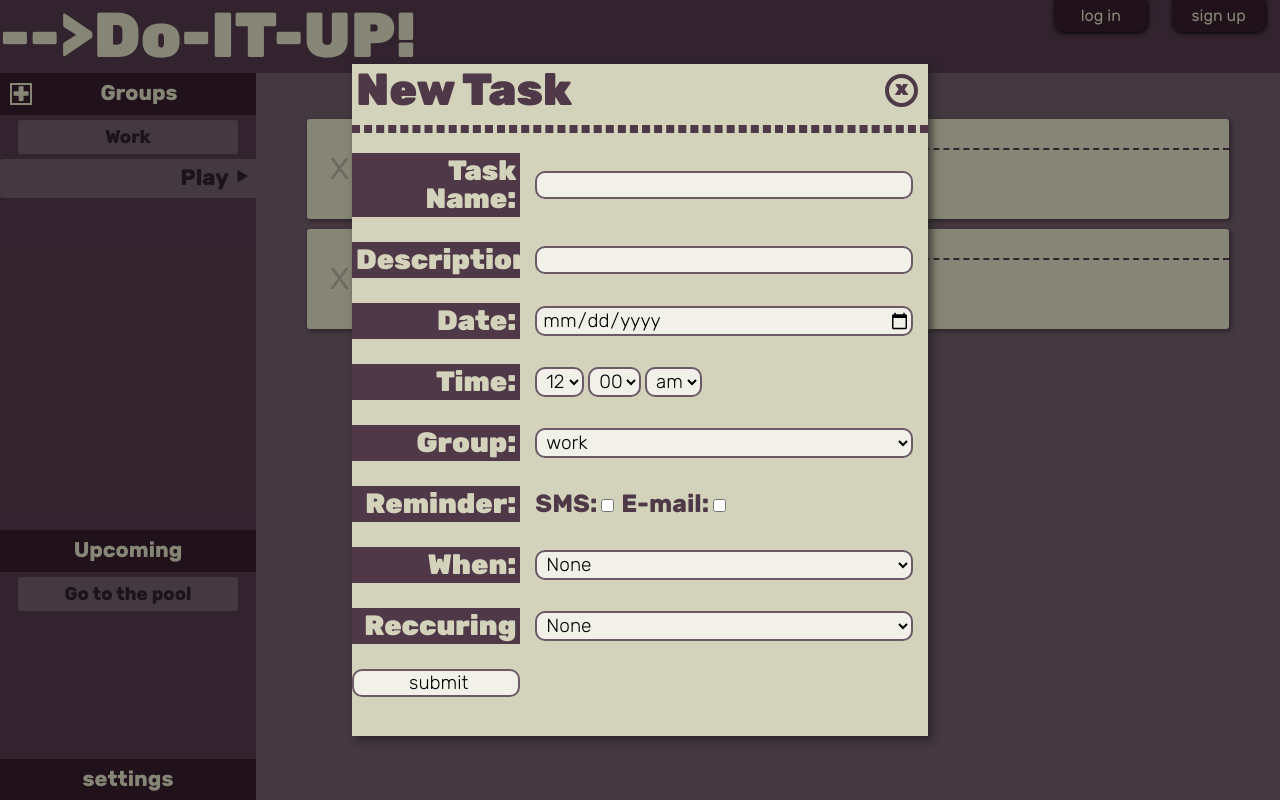
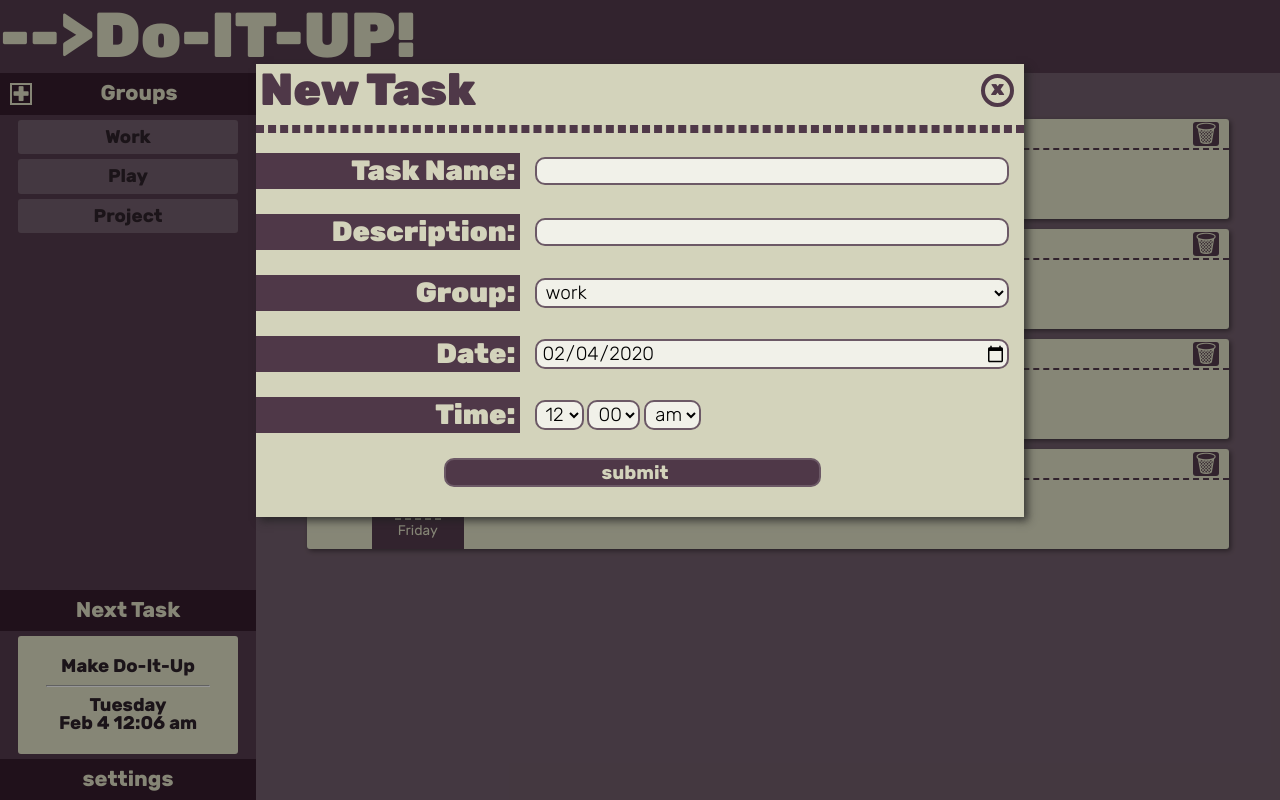
Before and after one commit to Y0ss-Please/doitup, a website with bundled scripts: page public/index.html in a window 1280 px wide. Both pictures are taken after a click on the element "+ New Task". Built offline with nearby package versions, Linux system fonts and the light colour scheme; files whose address does not match are found by name.

Commit message:
simplified new task entry

```diff
--- a/public/css/styles.css
+++ b/public/css/styles.css
@@ -139,8 +139,17 @@ html, body {
     scale: 1;
 }
 
-.upcoming-container {
-    flex: 2;
+.upcoming {
+    margin: 5px auto;
+    padding: 8px;
+    width: 80%;
+    font-family: 'rubik-bold';
+    font-size: calc(12px + 0.5vw);
+    color: #2b1f27;
+    background-color: var(--light-brown);
+    text-align: center;
+    cursor: pointer;
+    border-radius: 3px;
 }
 
 .header {
@@ -177,6 +186,7 @@ html, body {
     flex: 4;
     width: 65vw;
     background-color: var(--light-bg);
+    overflow: auto;
 }
 
 .add-task {
@@ -228,6 +238,22 @@ html, body {
     width: 90%;
     box-shadow: 2px 2px 5px rgba(0, 0, 0, 0.418);
     border-radius: 3px;
+}
+
+.remove-task {
+    float: right;
+    background-color: var(--middle-bg);
+    color: var(--light-brown);
+    margin-right: 10px;
+    border-radius: 3px;
+    padding: 0 2px 0 2px;
+    transform: translateY(-2px);
+    cursor: pointer;
+}
+
+.remove-task:hover {
+    scale: 1.1;
+    background-color: var(--light-bg);
 }
 
 .empty {
@@ -301,8 +327,8 @@ html, body {
 
 .overlay-container {
     margin: 0 auto;
-    width: 50%;
-    height: 100%;
+    width: 60vw;
+    max-height: 100%;
     background-color: var(--light-brown);
     box-shadow: 4px 4px 8px rgba(31, 31, 31, 0.712);
     overflow: auto;
@@ -349,7 +375,7 @@ html, body {
 
 .overlay-form {
     display: grid;
-    grid-template-columns: 30% 1fr;
+    grid-template-columns: 35% 1fr;
     column-gap: 15px;
     row-gap: 25px;
     margin: 15px 15px 30px 0;
@@ -383,8 +409,23 @@ html, body {
     background-color: rgb(250, 250, 244);
 }
 
-.reminder-tag {
+.overlay-checkbox {
     font-size: 25px;
     font-family: 'rubik-bold';
     color: var(--middle-bg);
 }
+
+.overlay-form .submit {
+    margin: 0 auto;
+    grid-column: 1 /span 2;
+    width: 50%;
+    font-family: 'rubik-bold';
+    background-color: var(--middle-bg);
+    color: var(--light-brown);
+}
+
+.overlay-form .submit:hover {
+    scale: 1.02;
+    background-color: var(--light-bg);
+    color: var(--light-brown);
+}
--- a/public/index.html
+++ b/public/index.html
@@ -13,17 +13,17 @@
                 <div class="logo">
                     -->Do-IT-UP!
                 </div>
-                <div class="in-btn">sign up</div>
-                <div class="in-btn">log in</div>
+                <!--<div class="in-btn">sign up</div>-->
+                <!--<div class="in-btn">log in</div>-->
             </div>
             <div class="flex-container">
                 <div class="left-menu">
                     <div class="groups-container">
                     </div>
                     <div class="upcoming-container">
-                        <div class="header">Upcoming</div>
+                        <div class="header">Next Task</div>
                         <div class="upcoming">
-                            <div class="groups">Go to the pool</div>
+                            <div id="upcoming" class="upcoming"></div>
                         </div>
                     </div>
                     <div class="settings">
--- a/public/modules/DOM_manipulation.js
+++ b/public/modules/DOM_manipulation.js
@@ -6,25 +6,27 @@ export function renderDOM(tasks, groups) {
     renderGroups(groups);
 }
 
-export function renderOverlay(string) {
+export function renderOverlay(type,groups) {
     // Clear the overlay
     const container = document.querySelector('.overlay-container');
     container.innerHTML = `<div id="overlay-close" class="overlay-close">x</div>`;
 
-    if (string == 'newTask') renderNewTaskOverlay(container);
+    if (type == 'newTask') renderNewTaskOverlay(container,groups);
 }
 
-function renderNewTaskOverlay(container) {
+function renderNewTaskOverlay(container,groups) {
     const html = `  <div class="overlay-title">New Task</div>
                     <hr>
                     <form id="new-task" class="overlay-form" action="">
                         <h1>Task Name:</h1><input id="title" type="text">
                         <h1>Description:</h1><input id="description" type="text">
-                        <h1>Date:</h1><input id="date" type="date">
+                        <h1>Group:</h1><select id="group"></select>
+                        <h1>Date:</h1><input id="date" type="date" value="${setDatePickerDefault()}">
                         <h1>Time:</h1>
                             <div>
                                 <select id="hour">
                                     <option>12</option>
+                                    <option>11</option>
                                     <option>10</option>
                                     <option>9</option>
                                     <option>8</option>
@@ -47,35 +49,19 @@ function renderNewTaskOverlay(container) {
                                     <option>pm</option>
                                 </select>
                             </div>
-                        <h1>Group:</h1><select id="group">
-                            <option>work</option>
-                            <option>play</option>
-                        </select>
-                        <h1>Reminder:</h1>
-                        <div>
-                            <span class="reminder-tag">SMS:</span><input type="checkbox" id="sms">
-                            <span class="reminder-tag">E-mail:</span><input type="checkbox" id="email">
-                        </div>
-                        <h1>When:</h1><select id="reminder" id="reminder-time">
-                            <option>None</option>
-                            <option>15 minutes before</option>
-                            <option>30 minutes before</option>
-                            <option>1 hour before</option>
-                            <option>3 hours before</option>
-                            <option>1 day before</option>
-                            <option>3 days before</option>
-                            <option>1 week before</option>
-                        </select>
-                        <h1>Reccuring</h1><select id="recurring" id="recurring">
-                            <option>None</option>
-                            <option>Every Day</option>
-                            <option>Every Week</option>
-                            <option>Every 2 Weeks</option>
-                            <option>Every Month</option>
-                        </select>
                         <input id="submit" class="submit" type="button" value="submit">
                     </form>`;
     container.innerHTML = container.innerHTML + html;
+    const groupContainer = document.getElementById('group');
+    let groupsOptions = '';
+    groups.forEach(group => {
+        if (group.title == getActiveGroup(groups)){
+            groupsOptions = groupsOptions + '<option selected>'+group.title+'</option>';
+        } else {
+            groupsOptions = groupsOptions + '<option>'+group.title+'</option>';
+        }
+    });
+    groupContainer.innerHTML = groupsOptions;
 }
 
 function renderTasks(tasks, activeGroup) {
@@ -102,18 +88,14 @@ function renderTasks(tasks, activeGroup) {
                             <div class="checkbox">X</div>
                         </div>
                         <div class="title">${e.title}
-                            <span class="tag"></span>
+                            <span class="remove-task" id="${e.id}">&#128465;</span>
                             <hr>
                         </div>
                         <div class="description">
                             <p>${e.description}</p>
                         </div>
                         <div class="due-date">
-                            <div class="month">${getMonthFromTime(dateTimeToString(e.dateTime))}</div>
-                            <div class="date">${getDateFromTime(dateTimeToString(e.dateTime))}</div>
-                            <div class="time">${getTimeFromTime(dateTimeToString(e.dateTime))}</div>
-                            <hr>
-                            <div class="day">${getDayFromTime(dateTimeToString(e.dateTime))}</div>
+                            ${setDueDate(e.dateTime)}
                         </div>`;
             const newTask = document.createElement('div');
             newTask.className = 'task';
@@ -126,6 +108,23 @@ function renderTasks(tasks, activeGroup) {
         newTask.className = 'empty';
         newTask.textContent = html;
         container.appendChild(newTask);
+    }
+    setDueDate();
+    setUpcoming(tasks);
+}
+
+function setDueDate(dateTime) {
+    if (isNaN(dateTime)) {
+        return 'soon';
+    } else {
+        const html = `
+        <div class="month">${getMonthFromTime(dateTimeToString(dateTime))}</div>
+        <div class="date">${getDateFromTime(dateTimeToString(dateTime))}</div>
+        <div class="time">${getTimeFromTime(dateTimeToString(dateTime))}</div>
+        <hr>
+        <div class="day">${getDayFromTime(dateTimeToString(dateTime))}</div>
+        `;
+        return html;
     }
 }
 
@@ -152,6 +151,16 @@ function renderGroups(groups, activeGroup) {
 
 
 /*-- Helper Functions --*/
+function setUpcoming(tasks) {
+    const upcomingTasks = tasks.sort((a, b) => (a.dateTime>b.dateTime)? 1 : -1); // Sort tasks by date
+    document.getElementById('upcoming').innerHTML = upcomingTasks[0].title+'<hr>'+
+        getDayFromTime(dateTimeToString(upcomingTasks[0].dateTime))+' '+
+        '<br>'+
+        getMonthFromTime(dateTimeToString(upcomingTasks[0].dateTime))+' '+
+        getDateFromTime(dateTimeToString(upcomingTasks[0].dateTime))+' '+
+        getTimeFromTime(dateTimeToString(upcomingTasks[0].dateTime));
+}
+
 function getActiveGroup(groups) {
     let active = ''
     groups.forEach((e) => {
@@ -165,3 +174,14 @@ function getActiveGroup(groups) {
 function capitalize(string) {
     return string.charAt(0).toUpperCase() + string.slice(1);
 }
+
+function setDatePickerDefault() {
+    const currentDate = new Date();
+    const year = currentDate.getFullYear();
+    let month = (currentDate.getMonth() + 1).toString();
+    let date = currentDate.getDate().toString();
+    if (month[1] == null) month = '0' + month;
+    if (date[1] == null) date = '0' + date;
+    console.log(year+'-'+month+'-'+date);
+    return (year+'-'+month+'-'+date);
+}
--- a/public/script.js
+++ b/public/script.js
@@ -8,11 +8,11 @@ let groups = [];
 
 
 /* -- Factory Functions --*/
-const Task = function( title, description, dateTime, group, sms, email, reminder, recurring ) {
+const Task = function( title, description, dateTime, group ) {
     const id = taskID;
     const checked = false;
     taskID++;
-    return { title, description, dateTime, group, sms, email, reminder, recurring, checked, id };
+    return { title, description, dateTime, group, checked, id };
 }
 
 const Group = function (title) {
@@ -28,12 +28,15 @@ function buildListeners() {
     Array.from(document.querySelectorAll('.groups')).forEach((e) => {
         e.addEventListener('click', setActiveGroup);
     });
+    Array.from(document.querySelectorAll('.remove-task')).forEach((e) => {
+        e.addEventListener('click', removeTask);
+    });
 }
 
 
 /* -- Task Functions --*/
 function taskBtn() {
-    renderOverlay('newTask');
+    renderOverlay('newTask',groups);
     document.getElementById('submit').addEventListener('click', submitNewTask);
     toggleCurtain();
 }
@@ -47,16 +50,27 @@ function submitNewTask() {
 
 function prepareNewTask() {
     const form = document.getElementById('new-task');
-    const [title, description, date, hour, minute, ampm, group, sms, email, reminder, recurring]
+    const [title, description, date, hour, minute, ampm, group]
     = [form[0].value, form[1].value, form[2].value, form[3].value, form[4].value,
-    form[5].value, form[6].value, form[7].value, form[8].value, form[9].value, form[10].value];
+    form[5].value, form[6].value];
     const dateTime = userDateToEpoch(date,hour,minute,ampm); // TODO: set sateTime to the entered value!
-    createNewTask(title, description, dateTime, group, sms, email, reminder, recurring);
+    createNewTask(title, description, dateTime, group);
 }
 
 function createNewTask(title, description, date, hour, minute, ampm, group, sms, email, reminder, recurring) {
     const newTask = new Task (title, description, date, hour, minute, ampm, group, sms, email, reminder, recurring);
     tasks.push(newTask);
+}
+
+function removeTask(e) {
+    tasks.forEach(obj => {
+        if (obj.id == e.target.id){
+            console.log(this);
+            tasks.splice(tasks.indexOf(obj.id),1);
+            console.table(tasks);
+        }
+    });
+    render();
 }
 
 
@@ -86,18 +100,17 @@ function render() {
 
 /* -- Dummy Entries, delet someday --*/
 function dummyEntries() {
-    createNewTask('Make Do-It-Up', 'Lorem Impsum Set Dola', Date.now(), 'work', 'true', 'true', '1 hour before', 'every week');
-    createNewTask('Eat Food', 'Chomp, gobble, slurp', Date.now(), 'work', 'false', 'false', 'false', 'false');
-    createNewTask('Jubilate', 'HEYYYYY-EEEE-YAAAAY-EEE-YEAAAAAA-YEAH', Date.now(), 'play', 'false', 'true', '1 day bofore', 'every month');
-    createNewTask('Birf-deah', 'Time on the right should be 12:30pm Friday March 6 2020', 1583523000000, 'play', 'false', 'true', '1 day bofore', 'every month');
+    createNewTask('Make Do-It-Up', 'Lorem Impsum Set Dola', Date.now(), 'work');
+    createNewTask('Eat Food', 'Chomp, gobble, slurp', Date.now(), 'work');
+    createNewTask('Jubilate', 'HEYYYYY-EEEE-YAAAAY-EEE-YEAAAAAA-YEAH', Date.now(), 'play');
+    createNewTask('Birf-deah', 'Time on the right should be 12:30pm Friday March 6 2020', 1583523000000, 'play');
     const newGroup = new Group('work');
     // newGroup.active = true;
     const newerGroup = new Group('play');
-    newerGroup.active = true;
-    groups.push(newGroup,newerGroup);
+    const newestGroup = new Group('project');
+    groups.push(newGroup,newerGroup,newestGroup);
 }
 
 /* -- Initial Function Call --*/
 dummyEntries();
 render(tasks, groups);
-console.table(tasks);
```
